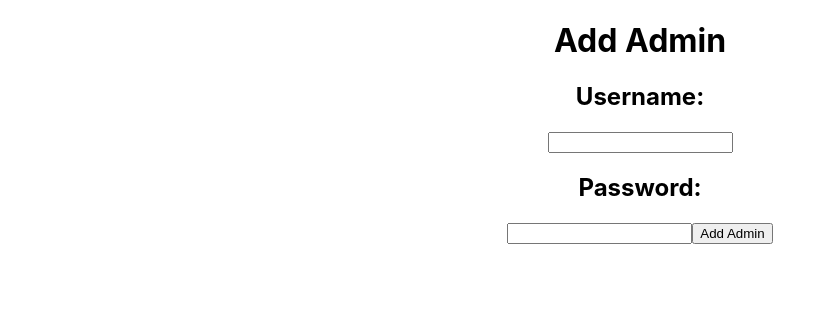
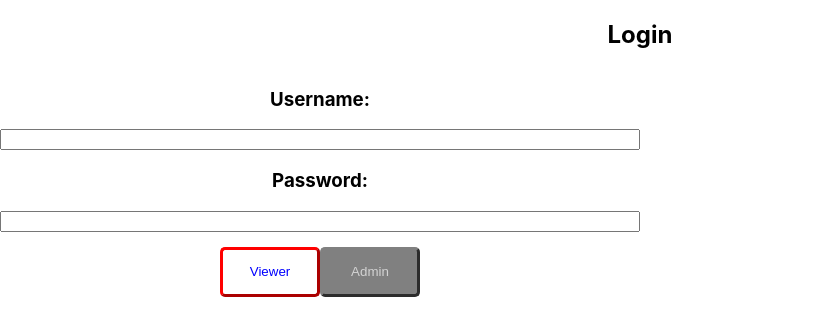
Before and after one commit to chalonhutson/hipster-cinematice-universe, a React (Create React App) app in the folder client/: page / in a window 1280 px wide. Shown: the top 336 px of the page, without its empty margins (0-836 px from the left). Built offline with nearby package versions, Linux system fonts and the light colour scheme.

Commit message:
Began login page. Updated model file to run indpendently.

```diff
--- a/client/src/App.css
+++ b/client/src/App.css
@@ -1,38 +1,37 @@
 .App {
   text-align: center;
+  display: flex;
+  flex-direction: column;
 }
 
-.App-logo {
-  height: 40vmin;
-  pointer-events: none;
+.loginContainer {
+  width: 50%;
+
+  display: flex;
+  flex-direction: column;
 }
 
-@media (prefers-reduced-motion: no-preference) {
-  .App-logo {
-    animation: App-logo-spin infinite 20s linear;
-  }
+.buttons {
+  padding: 15px;
 }
 
-.App-header {
-  background-color: #282c34;
-  min-height: 100vh;
-  display: flex;
-  flex-direction: column;
-  align-items: center;
-  justify-content: center;
-  font-size: calc(10px + 2vmin);
-  color: white;
+.buttonSelected, .buttonUnselected {
+  margin: 0px 0px;
+  width: 100px;
+  height: 50px;
+  border-width: 3px;
+  border-radius: 5px;
 }
 
-.App-link {
-  color: #61dafb;
+.buttonUnselected {
+  background-color: grey;
+  color: lightgrey;
+  border-color: grey;
 }
 
-@keyframes App-logo-spin {
-  from {
-    transform: rotate(0deg);
-  }
-  to {
-    transform: rotate(360deg);
-  }
+.buttonSelected {
+  background-color: white;
+  color: blue;
+  border-color: red;
+
 }
--- a/client/src/App.js
+++ b/client/src/App.js
@@ -1,37 +1,12 @@
-import { useState, useEffect } from 'react'
 import './App.css';
+import LoginRegister from './components/LoginRegister';
 
 function App() {
-
-  const [username, setUsername] = useState('')
-  const [password, setPassword] = useState('')
 
 
   return (
     <div className="App">
-      <div className='add-admin'>
-        <h1>Add Admin</h1>
-        <h2>Username:</h2>
-        <input onChange={e => setUsername(e.target.value)} />
-        <h2>Password:</h2>
-        <input type="password" onChange={e => setPassword(e.target.value)} />
-
-        <button onClick={() => {
-          fetch('/add-admin/', {
-            method: 'POST',
-            body: JSON.stringify(
-              {
-                username: username,
-                password: password
-              }
-            )
-          })
-          .then(res => res.json().then(data => console.log(data)))
-        }
-        } >Add Admin</button>
-      </div>
-      <div>
-      </div>
+      <LoginRegister />
     </div>
   );
 }
--- /dev/null
+++ b/client/src/components/LoginRegister.js
@@ -0,0 +1,36 @@
+import React, { useState } from 'react'
+import '../App.css'
+
+export default function LoginRegister() {
+
+    const [loginUsername, setLoginUsername] = useState("")
+    const [loginPassword, setLoginPassword] = useState("")
+    const [loginAdminViewer, setLoginAdminViewer] = useState("Viewer")
+
+    return (
+        <div>
+            <h2>Login</h2>
+            <div className="loginContainer">
+                <h3>Username:</h3>
+                <input type="text" onChange={(e) => setLoginUsername(e.target.value)} value={loginUsername} />
+                <h3>Password:</h3>
+                <input type="password" onChange={(e) => setLoginPassword(e.target.value)} value={loginPassword} />
+                <div className="buttons">
+                    <button
+                        className={loginAdminViewer === "Viewer" ? "buttonSelected" : "buttonUnselected"}
+                        onClick={() => setLoginAdminViewer("Viewer")}
+                    >
+                        Viewer
+                    </button>
+                    <button
+                        className={loginAdminViewer === "Admin" ? "buttonSelected" : "buttonUnselected"}
+                        onClick={() => setLoginAdminViewer("Admin")}
+                    >
+                        Admin
+                    </button>
+                </div>
+
+            </div>
+        </div>
+    )
+}
```
Also changed, not shown: 2 other files (tests, documents, lock files or other folders).
